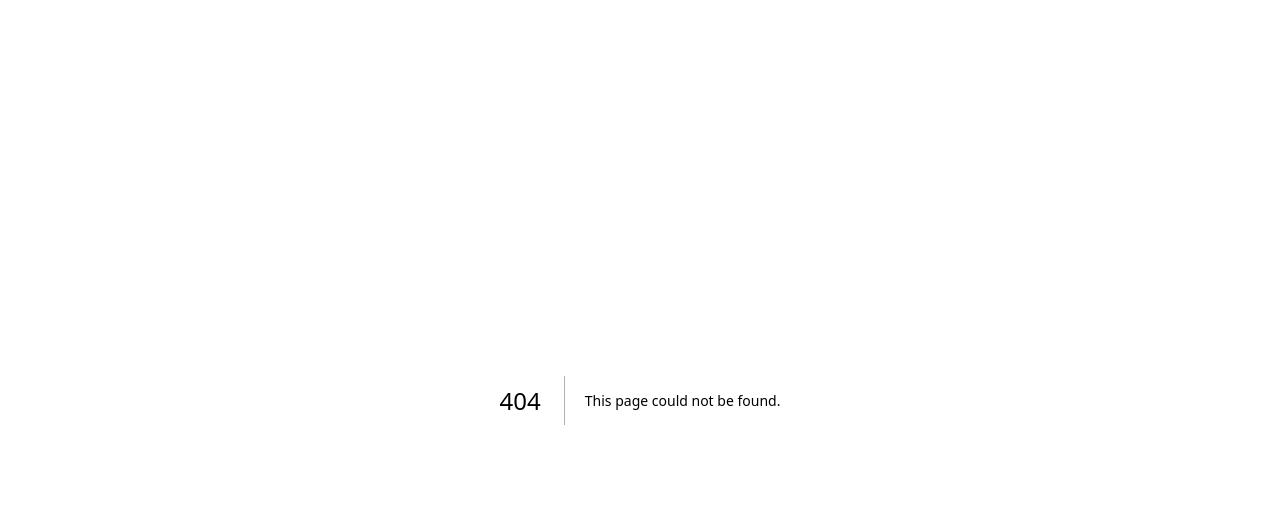
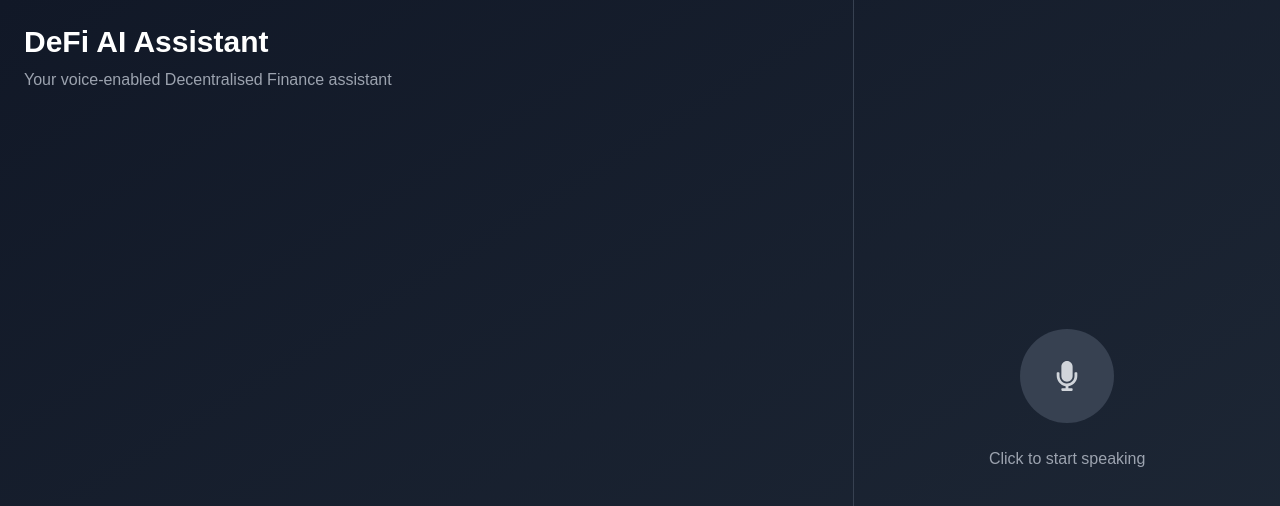
Before and after one commit to Ankit74115/EchoFI, a Next.js app in the folder frontend/: page /voice in a window 1280 px wide. Before the commit this address had no page. Shown: the top 506 px of the page. Built offline with nearby package versions, Linux system fonts and the light colour scheme.

Commit message:
added voice interaction page

```diff
--- a/frontend/app/audio/page.tsx
+++ /dev/null
@@ -1,12 +0,0 @@
-import AudioProcessing from "../../components/AudioProcessing"
-
-export default function Home() {
-  return (
-    <div className="min-h-screen bg-gradient-to-br from-purple-400 to-indigo-600 flex items-center justify-center">
-      <div className="bg-white p-8 rounded-lg shadow-lg">
-        <h1 className="text-2xl font-bold mb-6 text-center text-gray-800">Voice Recorder</h1>
-        <AudioProcessing />
-      </div>
-    </div>
-  )
-}
--- /dev/null
+++ b/frontend/app/voice/page.tsx
@@ -0,0 +1,32 @@
+'use client';
+
+import { useState } from 'react';
+import ChatInterface from '../../components/ChatInterface';
+import VoiceControl from '../../components/VoiceControl';
+
+export default function Home() {
+  const [isListening, setIsListening] = useState(false);
+  const [messages, setMessages] = useState<Array<{ type: 'user' | 'ai'; text: string }>>([]);
+
+  const handleNewMessage = (text: string, type: 'user' | 'ai') => {
+    setMessages(prev => [...prev, { type, text }]);
+  };
+
+  return (
+    <main className="flex min-h-screen bg-gradient-to-br from-gray-900 to-gray-800">
+      {/* Left Side - Chat Interface */}
+      <div className="flex-1 p-6">
+        <ChatInterface messages={messages} />
+      </div>
+
+      {/* Right Side - Voice Control */}
+      <div className="w-1/3 flex flex-col items-center justify-center p-6 border-l border-gray-700">
+        <VoiceControl
+          isListening={isListening}
+          setIsListening={setIsListening}
+          onNewMessage={handleNewMessage}
+        />
+      </div>
+    </main>
+  );
+}
--- a/frontend/components/AudioProcessing.tsx
+++ b/frontend/components/AudioProcessing.tsx
@@ -3,7 +3,7 @@
 import { useState, useRef, useEffect } from "react"
 import { motion } from "framer-motion"
 import { Mic } from "lucide-react"
-import { saveAudioFile } from "../app/audio/actions"
+import { saveAudioFile } from "../app/voice/actions"
 
 export default function AudioProcessing() {
   const [isRecording, setIsRecording] = useState(false)
--- /dev/null
+++ b/frontend/components/ChatInterface.tsx
@@ -0,0 +1,43 @@
+import { motion } from 'framer-motion';
+
+interface Message {
+  type: 'user' | 'ai';
+  text: string;
+}
+
+interface ChatInterfaceProps {
+  messages: Message[];
+}
+
+export default function ChatInterface({ messages }: ChatInterfaceProps) {
+  return (
+    <div className="h-full flex flex-col">
+      <div className="mb-6">
+        <h1 className="text-3xl font-bold text-white mb-2">DeFi AI Assistant</h1>
+        <p className="text-gray-400">Your voice-enabled Decentralised Finance assistant</p>
+      </div>
+
+      <div className="flex-1 overflow-y-auto space-y-4 pr-4">
+        {messages.map((message, index) => (
+          <motion.div
+            key={index}
+            initial={{ opacity: 0, y: 20 }}
+            animate={{ opacity: 1, y: 0 }}
+            transition={{ duration: 0.3 }}
+            className={`flex ${message.type === 'user' ? 'justify-end' : 'justify-start'}`}
+          >
+            <div
+              className={`max-w-[80%] p-4 rounded-lg ${
+                message.type === 'user'
+                  ? 'bg-blue-600 text-white'
+                  : 'bg-gray-700 text-gray-100'
+              }`}
+            >
+              <p className="text-sm">{message.text}</p>
+            </div>
+          </motion.div>
+        ))}
+      </div>
+    </div>
+  );
+}
--- /dev/null
+++ b/frontend/components/VoiceControl.tsx
@@ -0,0 +1,69 @@
+import { motion } from 'framer-motion';
+import { FaMicrophone } from 'react-icons/fa';
+
+interface VoiceControlProps {
+  isListening: boolean;
+  setIsListening: (value: boolean) => void;
+  onNewMessage: (text: string, type: 'user' | 'ai') => void;
+}
+
+export default function VoiceControl({
+  isListening,
+  setIsListening,
+  onNewMessage
+}: VoiceControlProps) {
+  const handleMicClick = () => {
+    setIsListening(!isListening);
+    // Simulate voice interaction for demonstration
+    if (!isListening) {
+      setTimeout(() => {
+        onNewMessage("How can I help you with DeFi today?", "ai");
+      }, 1000);
+    }
+  };
+
+  return (
+    <div className="flex flex-col items-center">
+      <motion.div
+        animate={{
+          scale: isListening ? [1, 1.2, 1] : 1,
+          transition: {
+            repeat: isListening ? Infinity : 0,
+            duration: 1.5
+          }
+        }}
+        className="relative"
+      >
+        {/* Ripple effect when listening */}
+        {isListening && (
+          <motion.div
+            className="absolute inset-0 bg-blue-500 rounded-full opacity-25"
+            animate={{
+              scale: [1, 2],
+              opacity: [0.25, 0]
+            }}
+            transition={{
+              duration: 1,
+              repeat: Infinity
+            }}
+          />
+        )}
+
+        <button
+          onClick={handleMicClick}
+          className={`relative z-10 p-8 rounded-full ${
+            isListening
+              ? 'bg-blue-600 text-white'
+              : 'bg-gray-700 text-gray-300 hover:bg-gray-600'
+          } transition-colors duration-200`}
+        >
+          <FaMicrophone className="text-3xl" />
+        </button>
+      </motion.div>
+
+      <p className="mt-6 text-gray-400 text-center">
+        {isListening ? 'Listening...' : 'Click to start speaking'}
+      </p>
+    </div>
+  );
+}
--- a/frontend/package.json
+++ b/frontend/package.json
@@ -14,7 +14,8 @@
     "lucide-react": "^0.474.0",
     "next": "15.1.6",
     "react": "^19.0.0",
-    "react-dom": "^19.0.0"
+    "react-dom": "^19.0.0",
+    "react-icons": "^5.4.0"
   },
   "devDependencies": {
     "@eslint/eslintrc": "^3",
```
Also changed, not shown: frontend/app/voice/actions.tsx (renamed from frontend/app/audio/actions.tsx), 1 other file (tests, documents, lock files or other folders).
